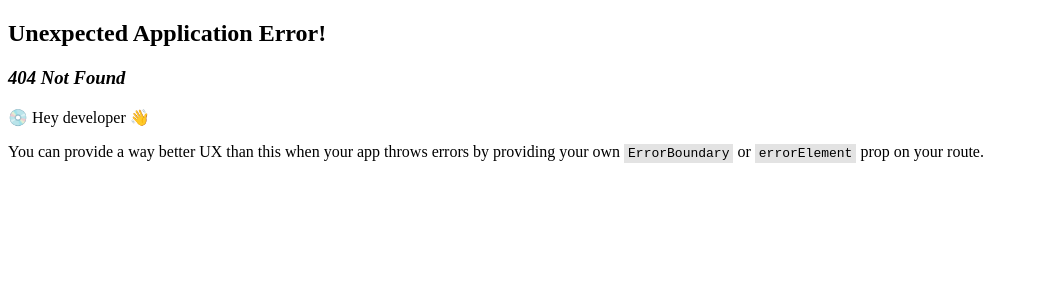
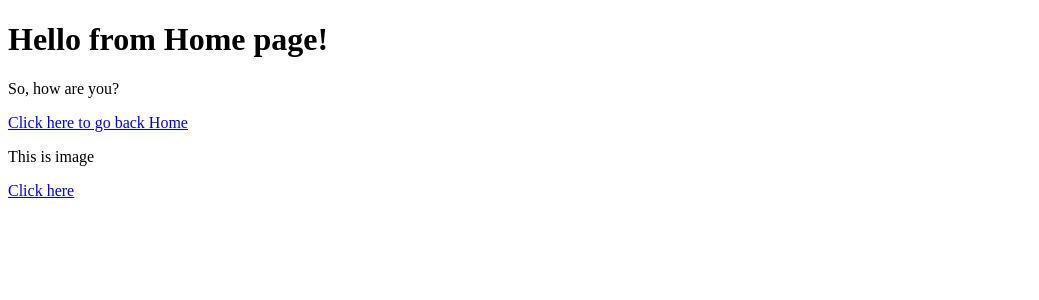
Before and after one commit to khalyruot/odin-shopping-cart, a React (Vite) app: page /home/image in a window 1280 px wide. Before the commit this address had no page. Shown: the top 300 px of the page, without its empty margins (0-1039 px from the left). Built offline with nearby package versions, Linux system fonts and the light colour scheme.

Commit message:
add image.jsx to fetch data

```diff
--- a/src/App.jsx
+++ b/src/App.jsx
@@ -16,6 +16,9 @@ const App = () => {
           <li>
             <h1><Link to="home/aboutpage">About page</Link></h1>
           </li>
+          <li>
+            <h1><Link to="home/image">Image</Link></h1>
+          </li>
         </ul>
       </nav>
     </div>
--- a/src/Image.jsx
+++ b/src/Image.jsx
@@ -4,7 +4,7 @@ import { useState, useEffect } from "react";
 const Image = () => {
   return (
     <>
-      <p>Hi, I am Popeye! I love to eat Spinach!</p>
+      <p>This is image</p>
       <Link to="/">Click here</Link>
     </>
   );
--- a/src/main.jsx
+++ b/src/main.jsx
@@ -5,6 +5,7 @@ import App from "./App";
 import Home from "./Home";
 import ShoppingCart from "./ShoppingCart";
 import Aboutpage from "./Aboutpage";
+import Image from "./Image";
 
 const router = createBrowserRouter([
   {
@@ -17,6 +18,7 @@ const router = createBrowserRouter([
     children: [
       {path: "shoppingcart", element:<ShoppingCart />},
       {path: "aboutpage", element:<Aboutpage />},
+      {path: "image", element:<Image />},
     ],
   },
 ]);
```
